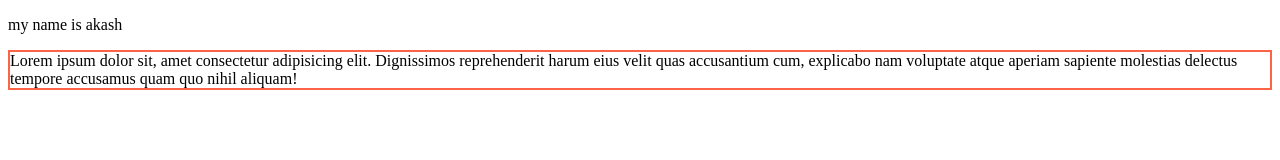
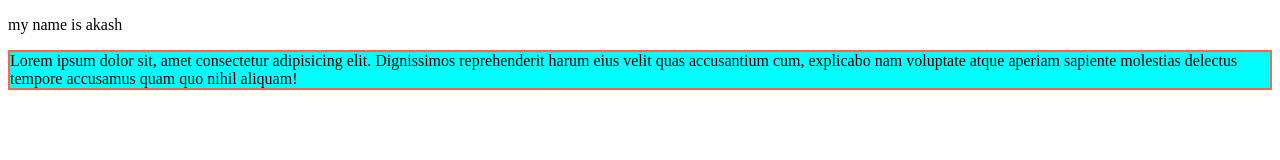
Before and after one commit to Akash220116/my-first-website-repo, a plain HTML site: page index.html in a window 1280 px wide. Drawn offline with Linux system fonts and the light colour scheme.

Commit message:
added background color

```diff
--- a/index.html
+++ b/index.html
@@ -8,7 +8,7 @@
 <body>
     <p>my name is akash</p>
     <div>
-        <p style="border: 2px solid tomato;">Lorem ipsum dolor sit, amet consectetur adipisicing elit. Dignissimos reprehenderit harum eius velit quas accusantium cum, explicabo nam voluptate atque aperiam sapiente molestias delectus tempore accusamus quam quo nihil aliquam!</p>
+        <p style="border: 2px solid tomato; background-color:aqua; " >Lorem ipsum dolor sit, amet consectetur adipisicing elit. Dignissimos reprehenderit harum eius velit quas accusantium cum, explicabo nam voluptate atque aperiam sapiente molestias delectus tempore accusamus quam quo nihil aliquam!</p>
     </div>
 </body>
 </html>
```
